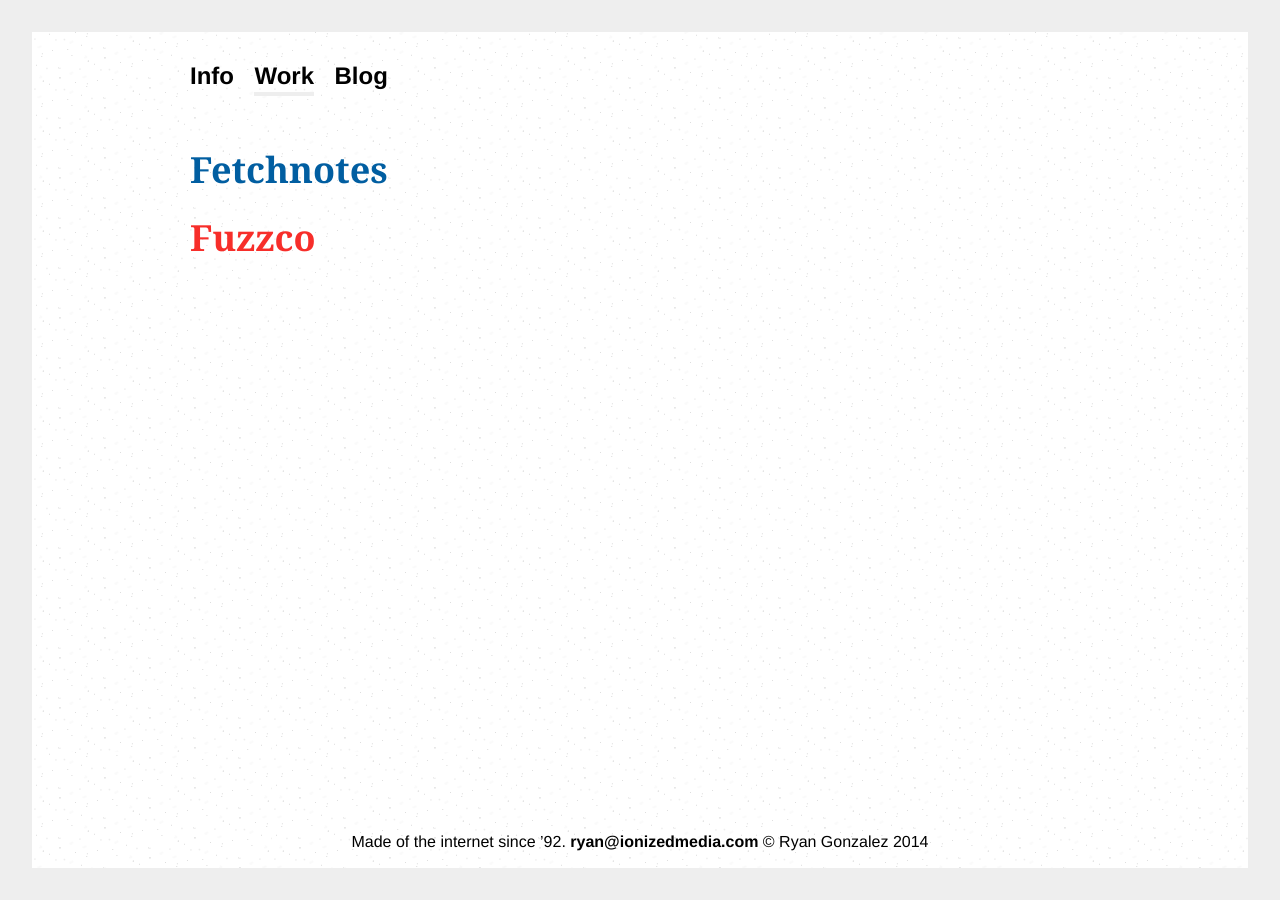
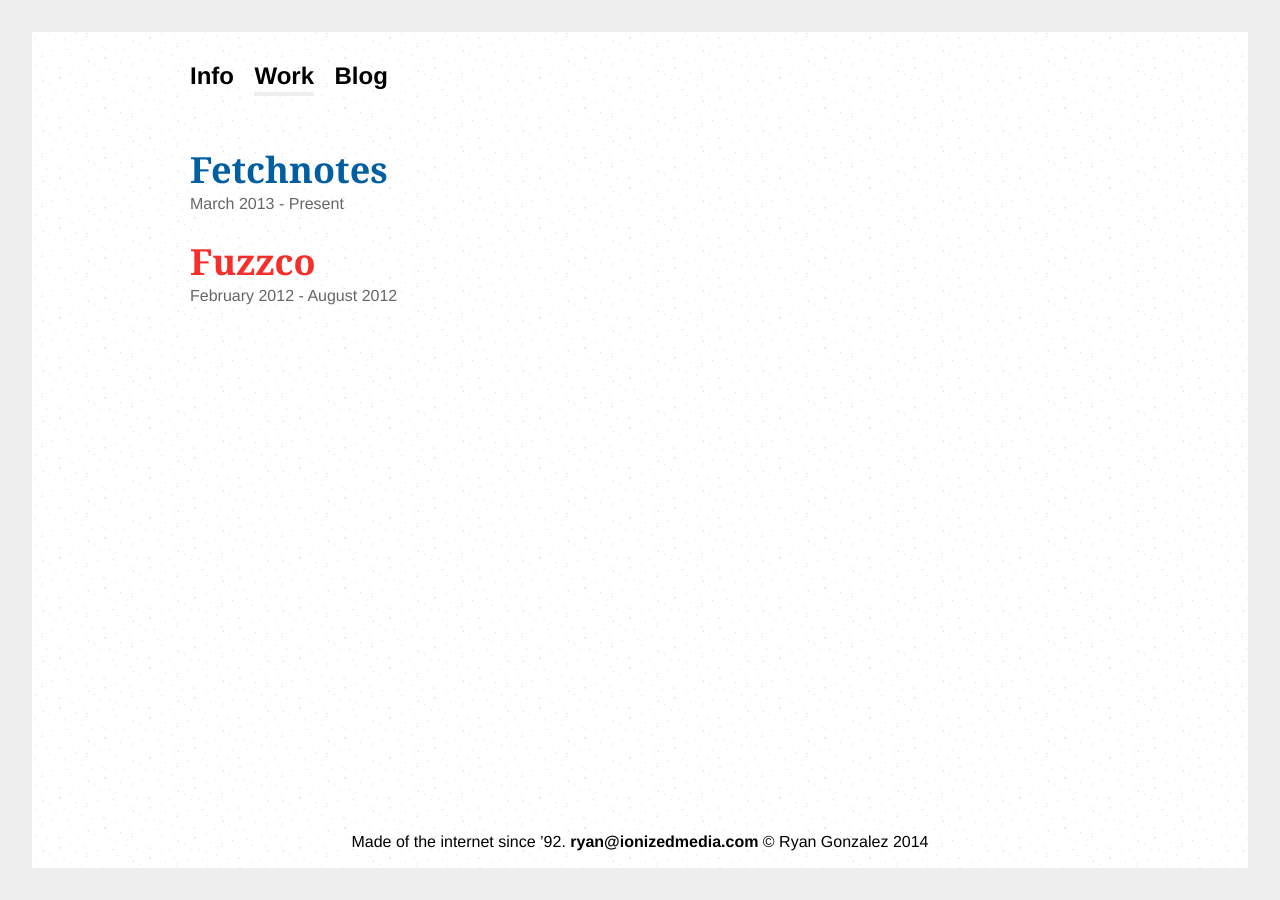
Before and after one commit to ryngonzalez/ryngonzalez.com, a Jekyll site: the page built from work/index.html, in a window 1280 px wide. Built offline with Jekyll 4.4.1, drawn with Linux system fonts in a browser that asks for light colours.

Commit message:
Added dates to work section.

```diff
--- /dev/null
+++ b/styles/_sass/Work.scss
@@ -0,0 +1,10 @@
+.Work-link {
+  margin-bottom: 2rem;
+  h1 {
+    margin-bottom: 0.5rem;
+  }
+
+  time {
+    color: #666;
+  }
+}
--- a/styles/main.scss
+++ b/styles/main.scss
@@ -15,5 +15,6 @@
 // Pages
 @import "Info";
 @import "Blog";
+@import "Work";
 @import "fuzzco";
 @import "fetchnotes";
--- a/work/index.html
+++ b/work/index.html
@@ -1,6 +1,19 @@
 ---
 layout: default
 ---
-
-<h1><a class="fetchnotes-link" href="/work/fetchnotes">Fetchnotes</a></h1>
-<h1><a class="fuzzco-link" href="/work/fuzzco">Fuzzco</a></h1>
+<div class="Work">
+  <ul class="Work-links">
+    <li class="Work-link">
+      <h1>
+        <a class="fetchnotes-link" href="/work/fetchnotes">Fetchnotes</a>
+      </h1>
+      <time>March 2013 - Present</time>
+    </li>
+    <li class="Work-link">
+      <h1>
+        <a class="fuzzco-link" href="/work/fuzzco">Fuzzco</a>
+      </h1>
+      <time>February 2012 - August 2012</time>
+    </li>
+  </ul>
+</div>
```
